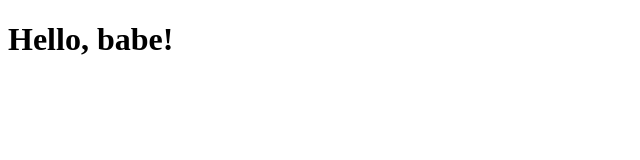
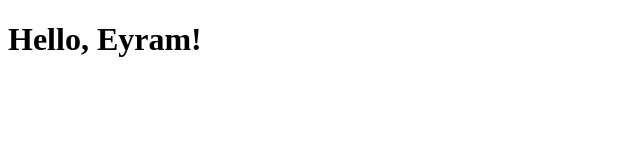
Before and after one commit to eekpodo/eekpodo.github.io, a plain HTML site: page index.html in a window 1280 px wide. Shown: the whole page, without its empty margins (0-640 px from the left). Drawn offline with Linux system fonts and the light colour scheme.

Commit message:
Update index.html

```diff
--- a/index.html
+++ b/index.html
@@ -6,6 +6,6 @@
     <title>Hello World</title>
 </head>
 <body>
-    <h1>Hello, babe!</h1>
+    <h1>Hello, Eyram!</h1>
 </body>
 </html>
```
